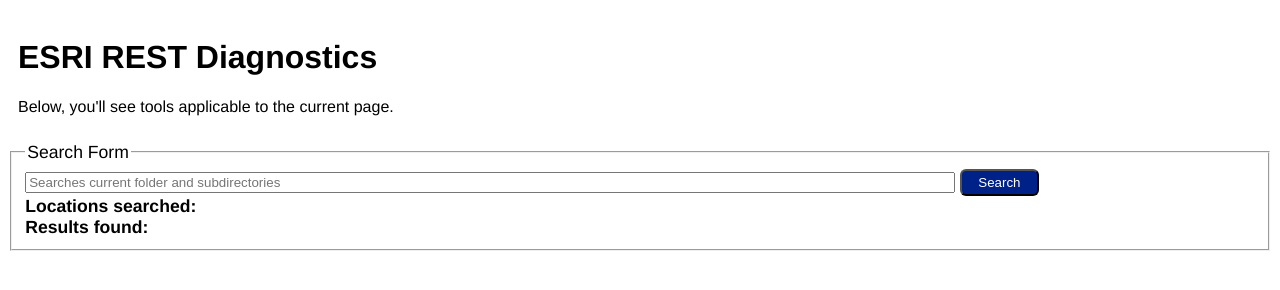
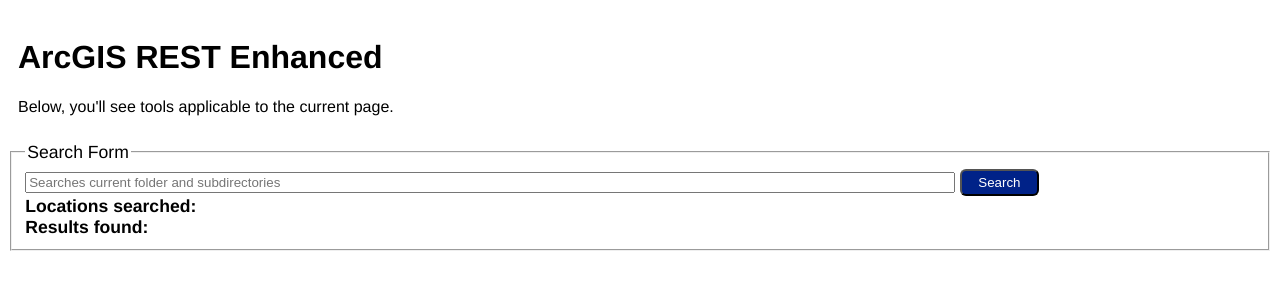
Before and after one commit to raykendo/Map-Services-Enhanced, a browser extension: page src/page_action/page_action.html in a window 1280 px wide. Drawn offline with Linux system fonts and the light colour scheme.

Commit message:
Updating name to ArcGIS REST Enhanced

```diff
--- a/src/page_action/page_action.html
+++ b/src/page_action/page_action.html
@@ -1,7 +1,7 @@
 <!doctype html>
 <html>
 <head>
-<title>ESRI REST Diagnostics for Chrome</title>
+<title>ArcGIS REST Enhanced for Chrome</title>
 <style type="text/css">
 	body {
 		font-family: Helvetica, Ubuntu, Arial, sans-serif;
@@ -53,7 +53,7 @@
 </head>
 <body>
 <div id="mainPopup">
-<h1>ESRI REST Diagnostics</h1>
+<h1>ArcGIS REST Enhanced</h1>
 <p>Below, you'll see tools applicable to the current page.</p>
 </div>
 <form>
```
